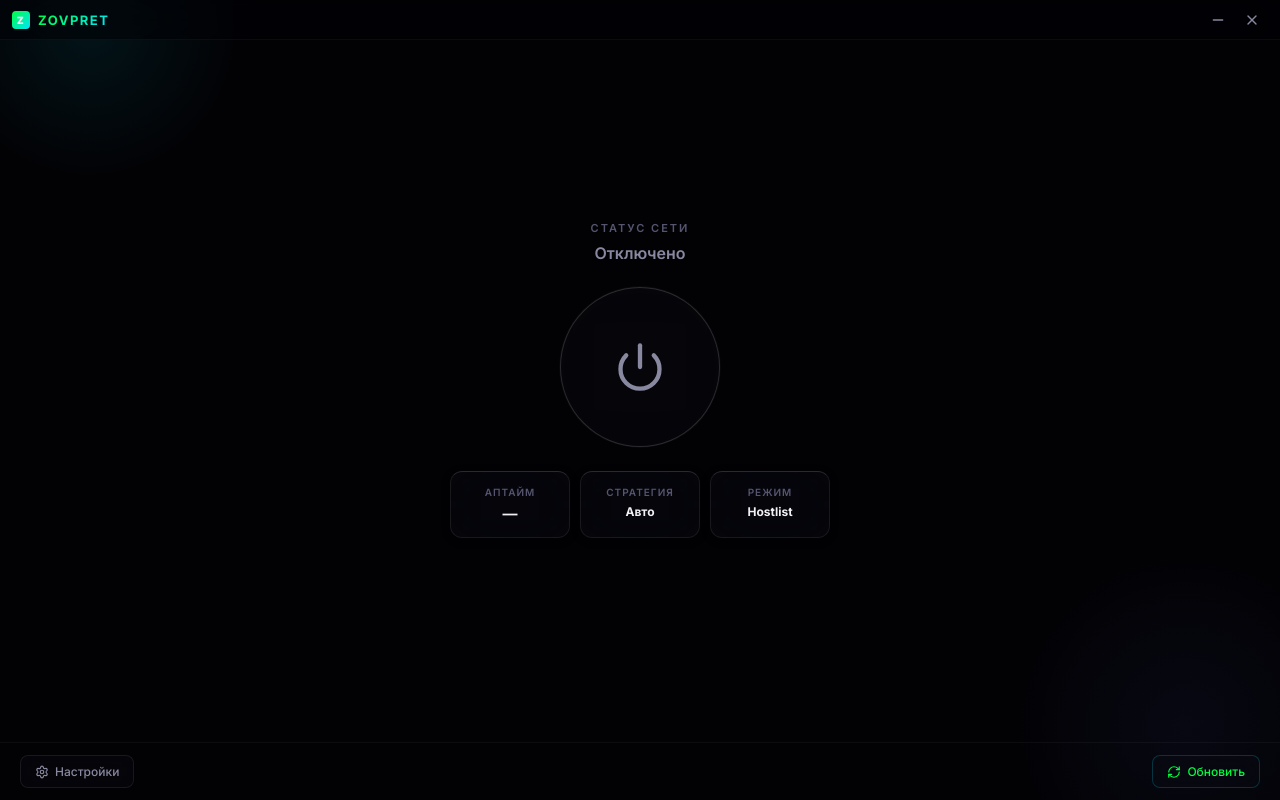
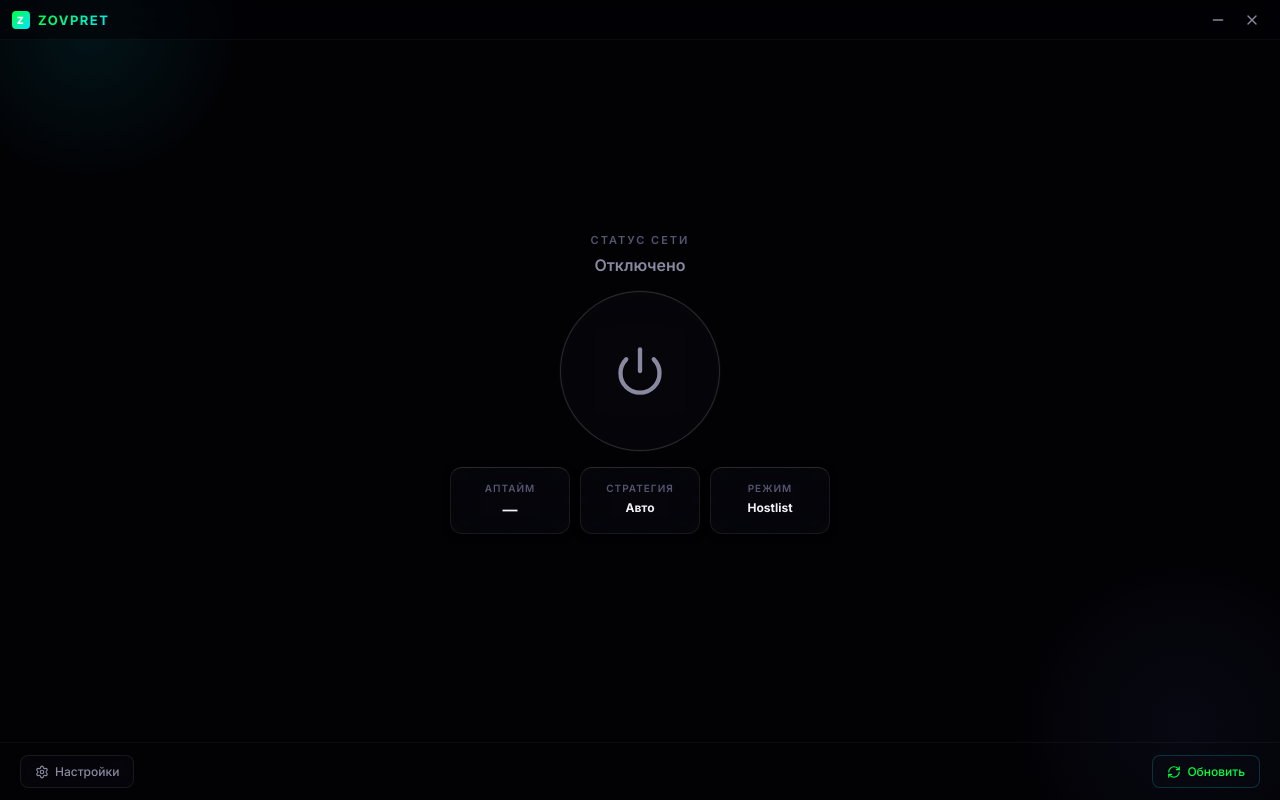
Before and after one commit to stephencryyy/ZOVpret, a React (Vite) app: page / in a window 1280 px wide. Built offline with nearby package versions, Linux system fonts and the light colour scheme.

Commit message:
fix: bottom-bar shrinking issue on tall main content

```diff
--- a/src/renderer/components/TgProxyWidget.tsx
+++ b/src/renderer/components/TgProxyWidget.tsx
@@ -59,7 +59,6 @@ const TgProxyWidget: React.FC = () => {
 
   return (
     <div className="tg-proxy-widget" style={{
-      marginTop: '16px',
       background: 'var(--bg-glass)',
       borderRadius: 'var(--radius-md)',
       border: '1px solid var(--border-glass)',
--- a/src/renderer/styles/globals.css
+++ b/src/renderer/styles/globals.css
@@ -207,7 +207,8 @@ body {
   padding: 20px;
   position: relative;
   z-index: 1;
-  gap: 24px;
+  gap: 16px;
+  overflow-y: auto;
 }
 
 /* ─── Status Area ──────────────────────────────────────────── */
@@ -431,6 +432,7 @@ body {
   border-top: 1px solid var(--border-subtle);
   z-index: 10;
   position: relative;
+  flex-shrink: 0;
 }
 
 .bottom-bar__btn {
```
